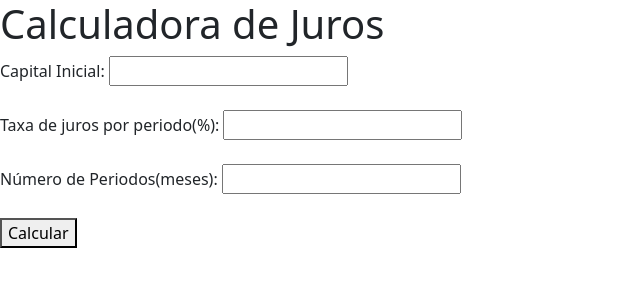
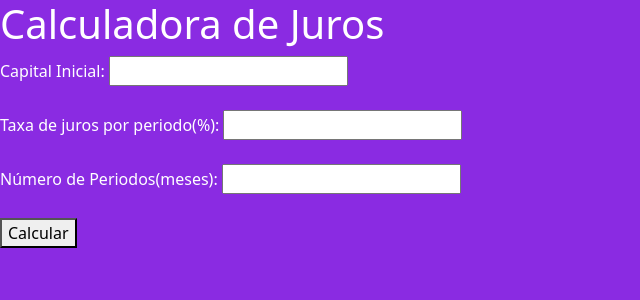
Before and after one commit to eduardofilho001/calculadora_de_emprestimos, a Django app: page / in a window 1280 px wide. Shown: the top 300 px of the page, without its empty margins (0-640 px from the left). Run offline with Django 5.2, Linux system fonts and the light colour scheme.

Commit message:
estilizado

```diff
--- /dev/null
+++ b/calcular_emprestimos/static/styles.css
@@ -0,0 +1,4 @@
+body{
+    background-color: blueviolet;
+    color: white;
+}
--- a/calcular_emprestimos/templates/layout.html
+++ b/calcular_emprestimos/templates/layout.html
@@ -1,9 +1,12 @@
+{% load static %}
+
 <!DOCTYPE html>
-<html lang="en">
+<html lang="pt">
 <head>
     <meta charset="UTF-8">
     <meta name="viewport" content="width=device-width, initial-scale=1.0">
     <link href="https://cdn.jsdelivr.net/npm/bootstrap@5.3.7/dist/css/bootstrap.min.css" rel="stylesheet" integrity="sha384-LN+7fdVzj6u52u30Kp6M/trliBMCMKTyK833zpbD+pXdCLuTusPj697FH4R/5mcr" crossorigin="anonymous">
+    <link rel="stylesheet" href="{% static 'styles.css' %}">
     <title>
         {% block title %}
 
--- a/calcular_emprestimos/urls.py
+++ b/calcular_emprestimos/urls.py
@@ -3,5 +3,5 @@ from . import views
 
 urlpatterns = [
     path('', views.index, name="index"),
-    path('/resultado', views.resultado, name="resultado")
+    path('resultado', views.resultado, name="resultado")
 ]
```
